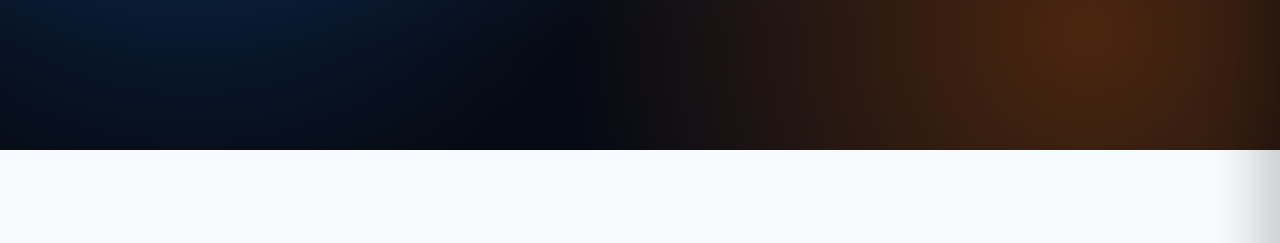
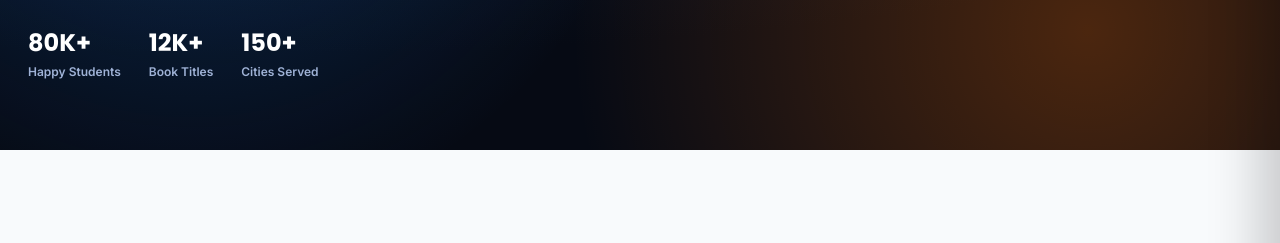
Before and after one commit to adnankarim2030-dev/studypack.taleemihub.com, a website: page why.html in a window 1280 px wide. Shown: the part 328-571 px from the top of the page. Drawn offline with Linux system fonts and the light colour scheme.

```diff
--- a/assets/css/global.css
+++ b/assets/css/global.css
@@ -59,8 +59,7 @@
 .pl-label{position:absolute; margin-top:140px; color:#9fb2d6; font-size:22px; font-weight:700; letter-spacing:.14em; text-transform:uppercase; font-family:var(--ff-head);}
 
 /* ============ SCROLL REVEAL ============ */
-.reveal{opacity:0; transform:translateY(28px); transition:opacity .7s cubic-bezier(.16,.8,.3,1), transform .7s cubic-bezier(.16,.8,.3,1);}
-.reveal.in{opacity:1; transform:translateY(0);}
+.reveal{opacity:1 !important; transform:none !important; visibility:visible !important;}
 
 /* ============ NAVBAR ============ */
 header.nav{position:fixed; top:0; left:0; right:0; z-index:1000; padding:16px 0; transition:.4s cubic-bezier(0.4, 0, 0.2, 1);}
--- a/assets/js/store.js
+++ b/assets/js/store.js
@@ -1,3 +1,18 @@
+
+// Guarantee Scroll Reveal Elements are Always Visible
+function initReveal() {
+    document.querySelectorAll('.reveal').forEach(el => {
+        el.classList.add('in');
+        el.style.opacity = '1';
+        el.style.transform = 'none';
+        el.style.visibility = 'visible';
+    });
+}
+document.addEventListener('DOMContentLoaded', initReveal);
+window.addEventListener('load', initReveal);
+setTimeout(initReveal, 100);
+setTimeout(initReveal, 500);
+
 
 // Preloader Immediate Dismissal
 function dismissPreloader() {
```
